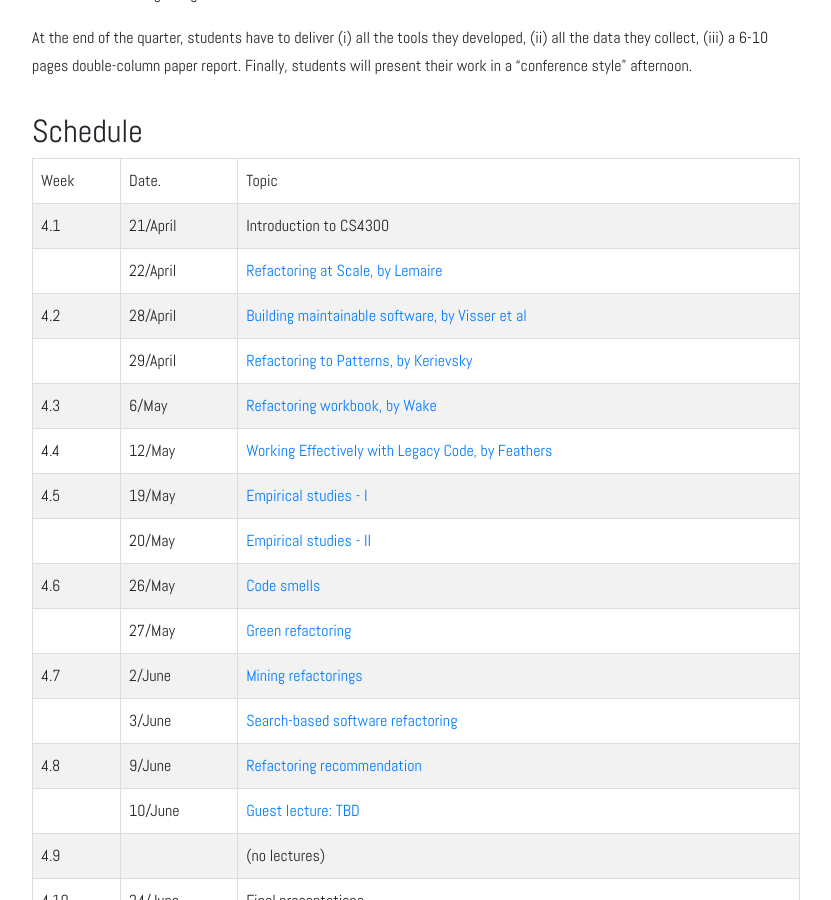
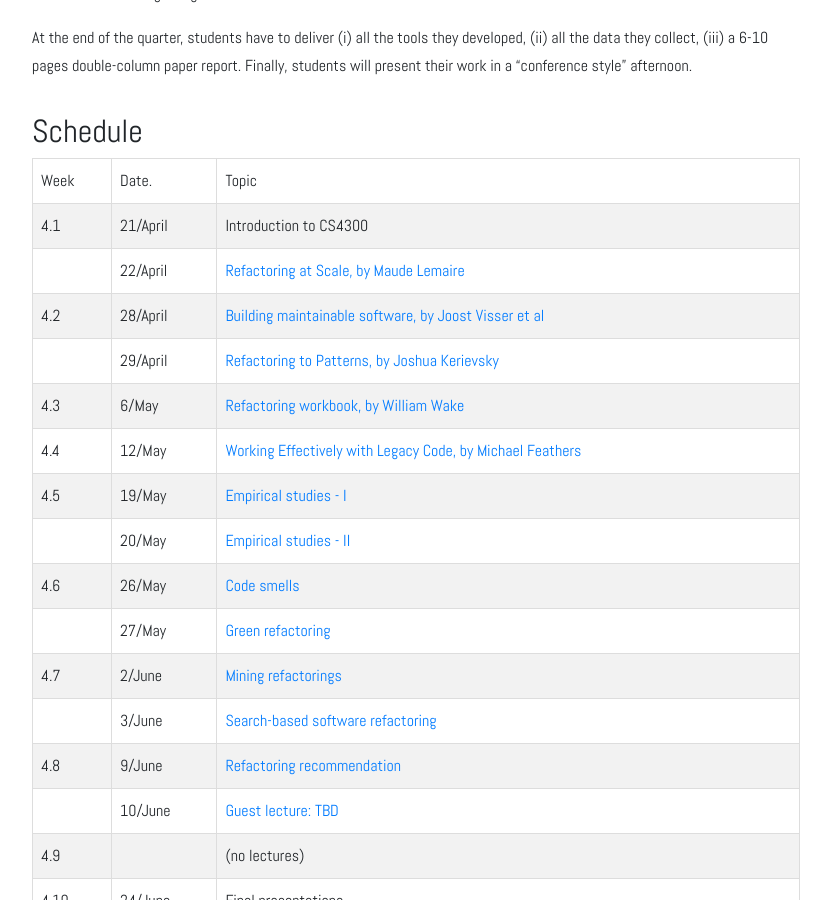
Before and after one commit to SERG-Delft/cs4300, a Jekyll site: the page built from 2021/index.md, in a window 1280 px wide and 900 px high, scrolled down 2053 px. Shown: the whole window, without its empty margins (224-1055 px from the left). Built offline with Jekyll 4.4.1, drawn with Linux system fonts in a browser that asks for light colours.

```diff
--- a/2021/index.md
+++ b/2021/index.md
@@ -56,11 +56,11 @@ At the end of the quarter, students have to deliver (i) all the tools they devel
 
 | Week | Date.    | Topic                                              |
 | 4.1  | 21/April | Introduction to CS4300              |
-|      | 22/April | <a href="{{ '2021/refactoring-at-scale' | relative_url }}">Refactoring at Scale, by Lemaire</a> |
-| 4.2  | 28/April | <a href="{{ '2021/building-maintainable-software' | relative_url }}">Building maintainable software, by Visser et al</a> |
-|      | 29/April | <a href="{{ '2021/refactoring-to-patterns' | relative_url }}">Refactoring to Patterns, by Kerievsky</a>               |
-| 4.3  | 6/May    | <a href="{{ '2021/refactoring-workbook' | relative_url }}">Refactoring workbook, by Wake</a>                                      |
-| 4.4  | 12/May   | <a href="{{ '2021/working-effectively-with-legacy-code' | relative_url }}">Working Effectively with Legacy Code, by Feathers</a> |
+|      | 22/April | <a href="{{ '2021/refactoring-at-scale' | relative_url }}">Refactoring at Scale, by Maude Lemaire</a> |
+| 4.2  | 28/April | <a href="{{ '2021/building-maintainable-software' | relative_url }}">Building maintainable software, by Joost Visser et al</a> |
+|      | 29/April | <a href="{{ '2021/refactoring-to-patterns' | relative_url }}">Refactoring to Patterns, by Joshua Kerievsky</a>               |
+| 4.3  | 6/May    | <a href="{{ '2021/refactoring-workbook' | relative_url }}">Refactoring workbook, by William Wake</a>                                      |
+| 4.4  | 12/May   | <a href="{{ '2021/working-effectively-with-legacy-code' | relative_url }}">Working Effectively with Legacy Code, by Michael Feathers</a> |
 | 4.5  | 19/May   | <a href="{{ '2021/empirical-studies-1' | relative_url }}">Empirical studies - I</a> |
 |      | 20/May   | <a href="{{ '2021/empirical-studies-2' | relative_url }}">Empirical studies - II</a> |
 | 4.6  | 26/May   | <a href="{{ '2021/code-smells' | relative_url }}">Code smells</a> |
```
